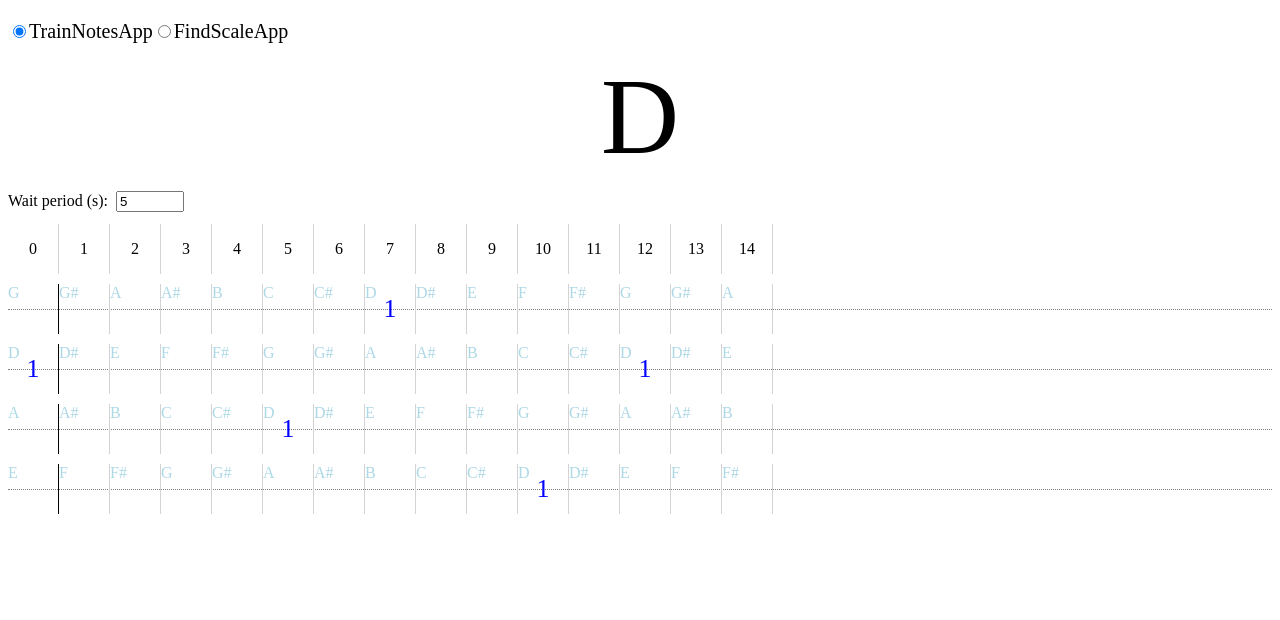
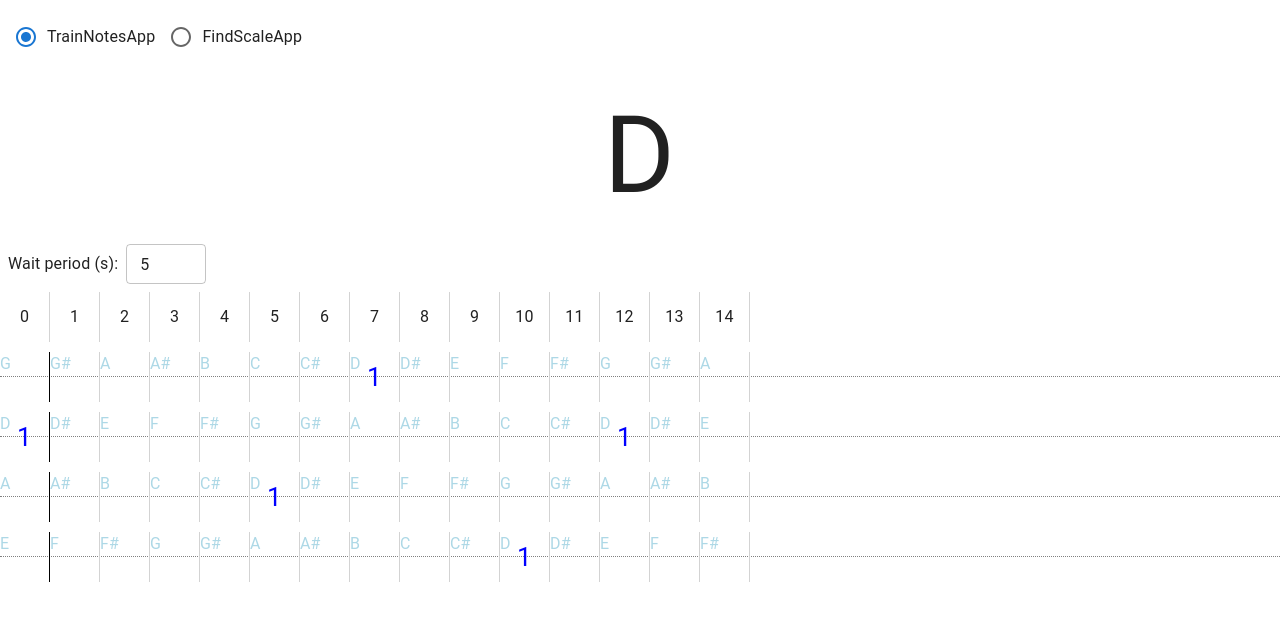
Before and after one commit to karudo/bass-notes, a React (Vite) app: page / in a window 1280 px wide. Shown: the top 620 px of the page. Built offline with nearby package versions, Linux system fonts and the light colour scheme.

Commit message:
Add Material UI and update components

```diff
--- a/src/App.tsx
+++ b/src/App.tsx
@@ -2,35 +2,33 @@ import React from 'react';
 import type { JSX } from 'react';
 import { FindScaleApp } from './FindScale';
 import { TrainNotesApp } from './TrainNotes';
+import { CssBaseline, RadioGroup, FormControlLabel, Radio, Stack } from '@mui/material';
 
 export default function App(): JSX.Element {
   const [app, setApp] = React.useState("TrainNotesApp");
   return (
-    <div>
-      <div style={ { padding: '12px 0', fontSize: 20 }}>
-        <label>
-          <input
-            type="radio"
-            name="app"
+    <React.Fragment>
+      <CssBaseline />
+      <Stack sx={{ p: 2 }}>
+        <RadioGroup
+          row
+          value={app}
+          onChange={(e) => setApp((e.target as HTMLInputElement).value)}
+        >
+          <FormControlLabel
             value="TrainNotesApp"
-            checked={app === 'TrainNotesApp'}
-            onChange={() => setApp('TrainNotesApp')}
+            control={<Radio />}
+            label="TrainNotesApp"
           />
-          TrainNotesApp
-        </label>
-        <label>
-          <input
-            type="radio"
-            name="app"
+          <FormControlLabel
             value="FindScaleApp"
-            checked={app === 'FindScaleApp'}
-            onChange={() => setApp('FindScaleApp')}
+            control={<Radio />}
+            label="FindScaleApp"
           />
-          FindScaleApp
-        </label>
-      </div>
+        </RadioGroup>
+      </Stack>
       {app === 'TrainNotesApp' && <TrainNotesApp/>}
       {app === 'FindScaleApp' && <FindScaleApp/>}
-    </div>
+    </React.Fragment>
   );
 }
--- a/src/FindScale.tsx
+++ b/src/FindScale.tsx
@@ -3,6 +3,17 @@ import React, { useState } from 'react';
 import type { JSX } from 'react';
 import { chromaticNotes, findScale } from './music';
 import { StringRow } from './Fretboard';
+import {
+  FormControl,
+  InputLabel,
+  MenuItem,
+  Select,
+  RadioGroup,
+  Radio,
+  FormControlLabel,
+  Stack,
+  Typography,
+} from '@mui/material';
 
 const scales: { name: string; scale: number[] }[] = [
   {
@@ -46,38 +57,47 @@ interface SelectScaleProps {
 
 function SelectScale({ note, onChangeNote, scale, onChangeScale }: SelectScaleProps): JSX.Element {
   return (
-    <div className="selectScale">
+    <Stack className="selectScale">
+      <FormControl size="small">
+        <InputLabel id="note-label">Note</InputLabel>
+        <Select
+          labelId="note-label"
+          label="Note"
+          value={note}
+          onChange={(e) => onChangeNote(e.target.value)}
+        >
+          <MenuItem value="">Skip</MenuItem>
+          {chromaticNotes.map((n) => (
+            <MenuItem value={n} key={n}>
+              {n}
+            </MenuItem>
+          ))}
+        </Select>
+      </FormControl>
       <div>
-        <select value={ note } onChange={ (e) => onChangeNote(e.target.value) }>
-          <option value="">Skip</option>
-          { chromaticNotes.map((n) => (
-            <option value={ n } key={ n }>
-              { n }
-            </option>
-          )) }
-        </select>
-      </div>
-      <div>
-      {scales.map((sc) => (
-          <div key={ sc.name }>
-            {sc.name}: {note && findScale(note, sc.scale).join(", ")}
-          </div>
+        {scales.map((sc) => (
+          <Typography key={sc.name} variant="body2">
+            {sc.name}: {note && findScale(note, sc.scale).join(', ')}
+          </Typography>
         ))}
       </div>
-      <div>
-        <select
+      <FormControl size="small">
+        <InputLabel id="scale-label">Scale</InputLabel>
+        <Select
+          labelId="scale-label"
+          label="Scale"
           value={scale}
-          onChange={(e) => onChangeScale(+e.target.value)}
+          onChange={(e) => onChangeScale(Number(e.target.value))}
         >
           {scales.map((s, index) => (
-            <option value={index} key={index}>
+            <MenuItem value={index} key={index}>
               {s.name}
-            </option>
+            </MenuItem>
           ))}
-        </select>
-      </div>
-    </div>
-  )
+        </Select>
+      </FormControl>
+    </Stack>
+  );
 }
 
 export function FindScaleApp(): JSX.Element {
@@ -90,7 +110,7 @@ export function FindScaleApp(): JSX.Element {
   const scale2 = curNote2 ? findScale(curNote2, scales[curScale2].scale) : [];
   return (
     <div className="App">
-      <div style={{ display: 'grid', gridAutoFlow: 'column', justifyContent: 'start', gap: 32, marginBottom: '24px' }}>
+      <Stack direction="row" spacing={4} sx={{ mb: 3 }}>
         <SelectScale
           note={curNote1}
           onChangeNote={setCurNote1}
@@ -103,7 +123,7 @@ export function FindScaleApp(): JSX.Element {
           scale={curScale2}
           onChangeScale={setCurScale2}
         />
-      </div>
+      </Stack>
 
       <div>
         <StringRow note="G" scale1={scale1} scale2={scale2} />
@@ -112,28 +132,14 @@ export function FindScaleApp(): JSX.Element {
         <StringRow note="E" scale1={scale1} scale2={scale2} />
         {strings === 5 && <StringRow note="B" scale1={scale1} scale2={scale2} />}
       </div>
-      <div>
-        <label>
-          <input
-            type="radio"
-            name="strings"
-            value="4"
-            checked={strings === 4}
-            onChange={() => setStrings(4)}
-          />
-          4 strings
-        </label>
-        <label>
-          <input
-            type="radio"
-            name="strings"
-            value="5"
-            checked={strings === 5}
-            onChange={() => setStrings(5)}
-          />
-          5 strings
-        </label>
-      </div>
+      <RadioGroup
+        row
+        value={strings.toString()}
+        onChange={(e) => setStrings(Number((e.target as HTMLInputElement).value))}
+      >
+        <FormControlLabel value="4" control={<Radio />} label="4 strings" />
+        <FormControlLabel value="5" control={<Radio />} label="5 strings" />
+      </RadioGroup>
     </div>
   );
 }
--- a/src/TrainNotes.tsx
+++ b/src/TrainNotes.tsx
@@ -4,6 +4,7 @@ import shuffle from 'es-toolkit/compat/shuffle';
 import { StringRow } from './Fretboard';
 import { notesOtherNames } from './music';
 import './TrainNotes.css';
+import { TextField, Typography, Stack } from '@mui/material';
 
 export const notes: string[] = ["A", "B", "C", "D", "E", "F", "G"];
 function randomNote(): string {
@@ -47,21 +48,23 @@ export function TrainNotesApp(): JSX.Element {
   }, [waitSeconds]);
   return (
     <div>
-      <div style={{ fontSize: 108, display: 'flex', justifyContent: 'center' }}>
-        { altName ? notesOtherNames[note] : note }
-      </div>
-      <div style={{ padding: '12px 0' }}>
-        <label>
-          Wait period (s):
-          <input
-            type="number"
-            min="1"
-            value={waitSeconds}
-            onChange={(e) => setWaitSeconds(Number(e.target.value))}
-            style={{ width: 60, marginLeft: 8 }}
-          />
-        </label>
-      </div>
+      <Typography
+        align="center"
+        sx={{ fontSize: 108, display: 'flex', justifyContent: 'center' }}
+      >
+        {altName ? notesOtherNames[note] : note}
+      </Typography>
+      <Stack direction="row" alignItems="center" sx={{ p: 1 }}>
+        <Typography sx={{ mr: 1 }}>Wait period (s):</Typography>
+        <TextField
+          type="number"
+          size="small"
+          inputProps={{ min: 1 }}
+          value={waitSeconds}
+          onChange={(e) => setWaitSeconds(Number(e.target.value))}
+          sx={{ width: 80 }}
+        />
+      </Stack>
       <div>
         { show === 'fretboard' && (
           <div>
```
Also changed, not shown: package.json (+10 -7 lines), 1 other file (tests, documents, lock files or other folders).
